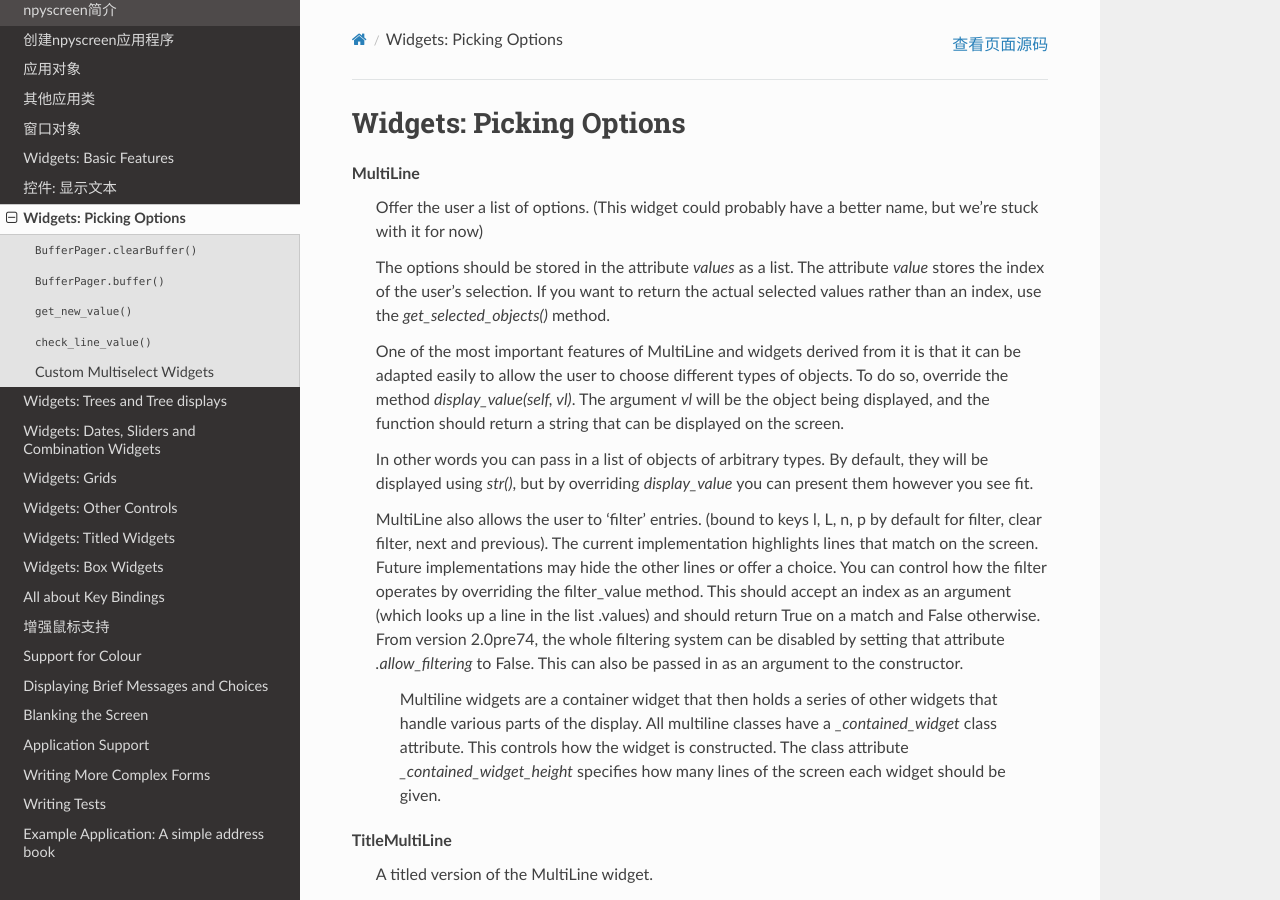
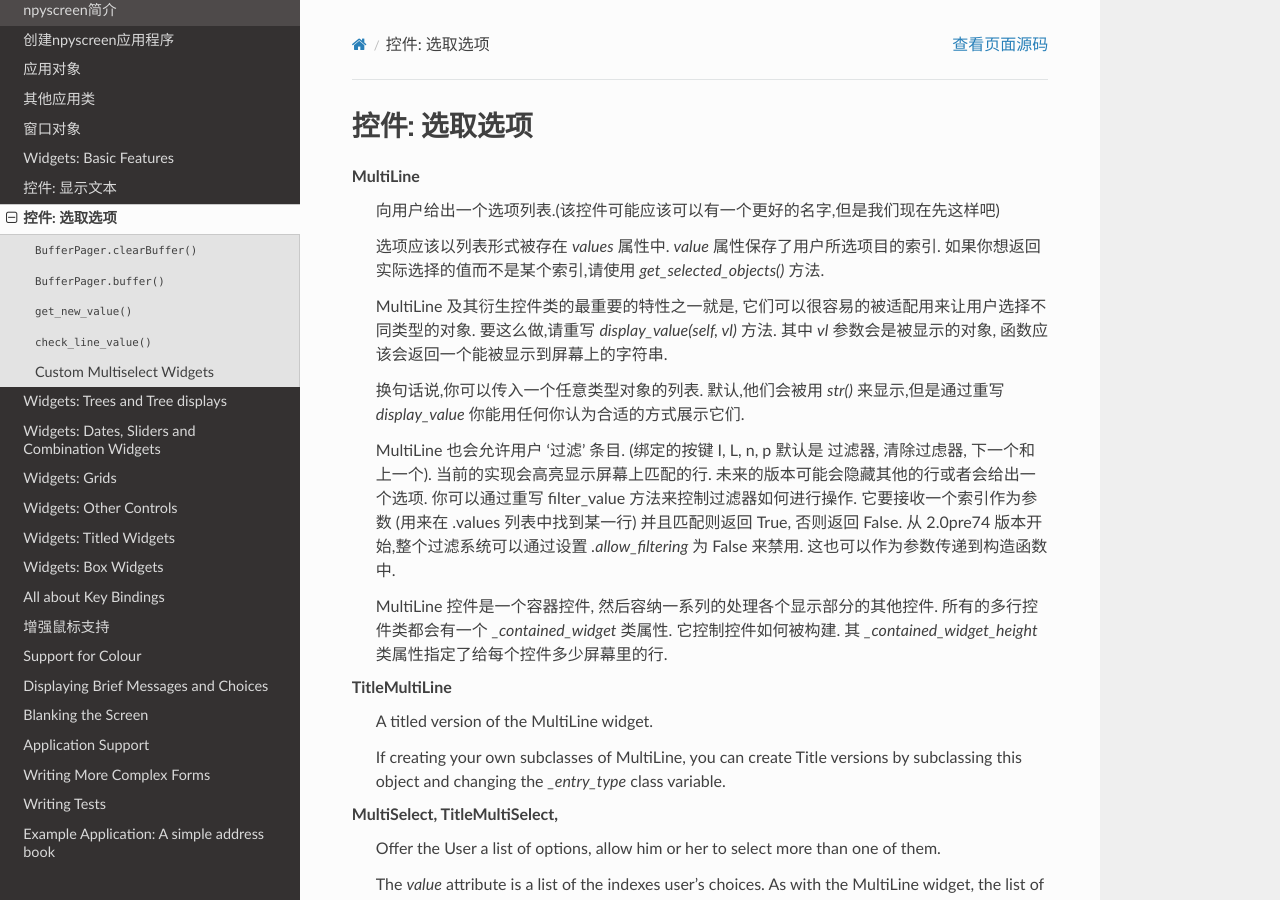
Before and after one commit to will-mei/npyscreen_doc_zh, a Sphinx documentation site: the page built from docs/source/widgets-multiline.rst, in a window 1280 px wide and 900 px high. Built offline with Sphinx 7.4.7 and the Read the Docs theme 2.0.0, drawn with Linux system fonts in a browser that asks for light colours.

Commit message:
multiline half

```diff
--- a/docs/source/widgets-multiline.rst
+++ b/docs/source/widgets-multiline.rst
@@ -1,18 +1,18 @@
-Widgets: Picking Options
-************************
+控件: 选取选项
+***************
 
 MultiLine
-   Offer the user a list of options.  (This widget could probably have a better name, but we're stuck with it for now)
+    向用户给出一个选项列表.(该控件可能应该可以有一个更好的名字,但是我们现在先这样吧)
 
-   The options should be stored in the attribute *values* as a list.  The attribute *value* stores the index of the user's selection.  If you want to return the actual selected values rather than an index, use the *get_selected_objects()* method.
+    选项应该以列表形式被存在 *values* 属性中. *value* 属性保存了用户所选项目的索引. 如果你想返回实际选择的值而不是某个索引,请使用 *get_selected_objects()* 方法.
 
-   One of the most important features of MultiLine and widgets derived from it is that it can be adapted easily to allow the user to choose different types of objects.  To do so, override the method *display_value(self, vl)*.  The argument *vl* will be the object being displayed, and the function should return a string that can be displayed on the screen.
+    MultiLine 及其衍生控件类的最重要的特性之一就是, 它们可以很容易的被适配用来让用户选择不同类型的对象. 要这么做,请重写 *display_value(self, vl)* 方法. 其中 *vl* 参数会是被显示的对象, 函数应该会返回一个能被显示到屏幕上的字符串.
 
-   In other words you can pass in a list of objects of arbitrary types. By default, they will be displayed using *str()*, but by overriding *display_value* you can present them however you see fit.
+    换句话说,你可以传入一个任意类型对象的列表. 默认,他们会被用 *str()* 来显示,但是通过重写 *display_value* 你能用任何你认为合适的方式展示它们.
 
-   MultiLine also allows the user to 'filter' entries.  (bound to keys l, L, n, p by default for filter, clear filter, next and previous). The current implementation highlights lines that match on the screen.  Future implementations may hide the other lines or offer a choice.  You can control how the filter operates by overriding the filter_value method.  This should accept an index as an argument (which looks up a line in the list .values) and should return True on a match and False otherwise.  From version 2.0pre74, the whole filtering system can be disabled by setting that attribute *.allow_filtering* to False.  This can also be passed in as an argument to the constructor.
+    MultiLine 也会允许用户 '过滤' 条目. (绑定的按键 I, L, n, p 默认是 过滤器, 清除过虑器, 下一个和上一个). 当前的实现会高亮显示屏幕上匹配的行. 未来的版本可能会隐藏其他的行或者会给出一个选项. 你可以通过重写 filter_value 方法来控制过滤器如何进行操作. 它要接收一个索引作为参数 (用来在 .values 列表中找到某一行) 并且匹配则返回 True, 否则返回 False. 从 2.0pre74 版本开始,整个过滤系统可以通过设置 *.allow_filtering* 为 False 来禁用. 这也可以作为参数传递到构造函数中.
 
-    Multiline widgets are a container widget that then holds a series of other widgets that handle various parts of the display.  All multiline classes have a `_contained_widget` class attribute. This controls how the widget is constructed.  The class attribute `_contained_widget_height` specifies how many lines of the screen each widget should be given.
+    MultiLine 控件是一个容器控件, 然后容纳一系列的处理各个显示部分的其他控件. 所有的多行控件类都会有一个 `_contained_widget` 类属性. 它控制控件如何被构建. 其 `_contained_widget_height` 类属性指定了给每个控件多少屏幕里的行.
 
 
 TitleMultiLine
```
